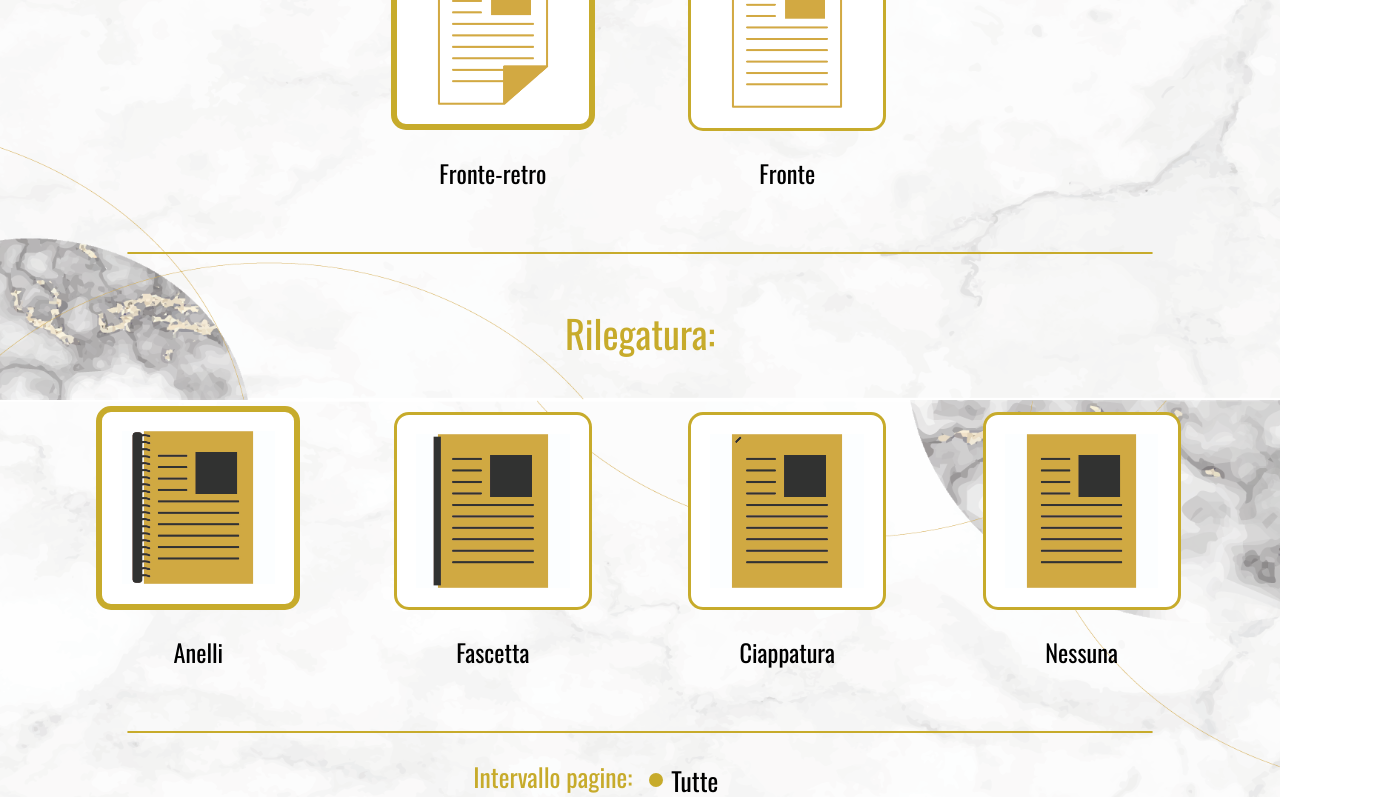
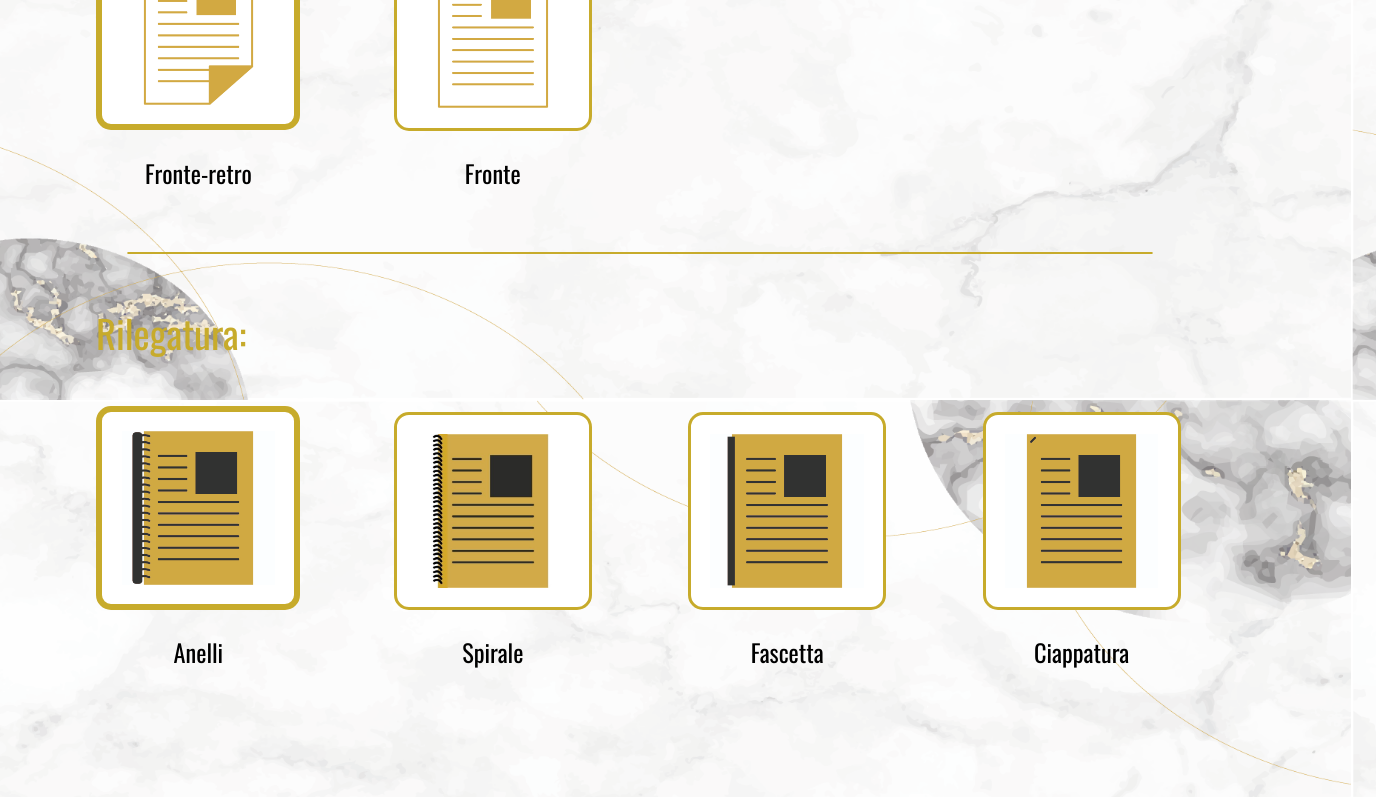
Before and after one commit to CarloVitto01/sito-web-pv, a React (Create React App) app: page / in a window 1280 px wide. Shown: the part 2000-2797 px from the top of the page, 1376 px wide, since content can reach past the window. Built offline with nearby package versions, Linux system fonts and the light colour scheme.

Commit message:
fixed layout app tsx

```diff
--- a/src/App.tsx
+++ b/src/App.tsx
@@ -30,6 +30,7 @@ const colore: number = 0.055;
 const anelli = 1.5;
 const fascetta = 1;
 const ciappatura = 0.1;
+const spirale = 2;
 
 //Enum
 
@@ -55,6 +56,7 @@ const rilegaturaEnum = {
   FASCETTA: 1,
   CIAPPATURA: 2,
   NESSUNA: 3,
+  SPIRALE: 4,
 };
 
 const App = () => {
@@ -144,6 +146,9 @@ const App = () => {
       case "Anelli":
         setRilegatura(rilegaturaEnum.ANELLI);
         break;
+      case "Spirale":
+        setRilegatura(rilegaturaEnum.SPIRALE);
+        break;
       case "Fascetta":
         setRilegatura(rilegaturaEnum.FASCETTA);
         break;
@@ -225,6 +230,8 @@ const App = () => {
         totale += anelli * numeroCopie;
       } else if (rilegatura === rilegaturaEnum.FASCETTA) {
         totale += fascetta * numeroCopie;
+      } else if (rilegatura === rilegaturaEnum.SPIRALE) {
+        totale += spirale * numeroCopie;
       } else if (rilegatura === rilegaturaEnum.CIAPPATURA) {
         totale += ciappatura * numeroCopie;
       }
@@ -297,10 +304,12 @@ const App = () => {
               rilegatura === 0
                 ? "Anelli"
                 : rilegatura === 1
-                  ? "Fascetta"
-                  : rilegatura === 2
-                    ? "Ciappatura"
-                    : "Nessuna",
+                  ? "Spirale"
+                  : rilegatura === 4
+                    ? "Fascetta"
+                    : rilegatura === 2
+                      ? "Ciappatura"
+                      : "Nessuna",
             pagine: daA,
             copie: numeroCopie,
             prezzo: preventivo,
@@ -490,6 +499,12 @@ const App = () => {
               errorMessage: "",
             },
             {
+              title: "Spirale",
+              imageSrc: require("./assets/images/Spirale.jpg"),
+              disabled: false, // Aggiungi la proprietà disabled
+              errorMessage: "",
+            },
+            {
               title: "Fascetta",
               imageSrc: require("./assets/images/Fascetta.jpg"),
               disabled: numeroPaginePDF > 80 && intervalloPagine > 80, // Aggiungi la proprietà disabled
--- a/src/components/ContainerCards.module.css
+++ b/src/components/ContainerCards.module.css
@@ -2,20 +2,24 @@
   display: flex;
   justify-content: center;
   flex-direction: column;
+  align-items: center;
+  width: 100%;
 }
 
 .title {
-  text-align: center;
+  width: 100%;
+  margin-left: 5em;
+  text-align: start;
   font-size: 3vw;
   font-weight: normal;
   color: rgb(199, 171, 43);
 }
 
 .container {
-  display: flex;
-  flex-direction: row;
+  display: grid;
+  grid-template-columns: 1fr 1fr 1fr 1fr;
   justify-content: center;
-  align-items: flex-start;
+  align-items: center;
   gap: 6vw;
 }
 
```
Also changed, not shown: src/assets/images/Spirale.jpg (added).
